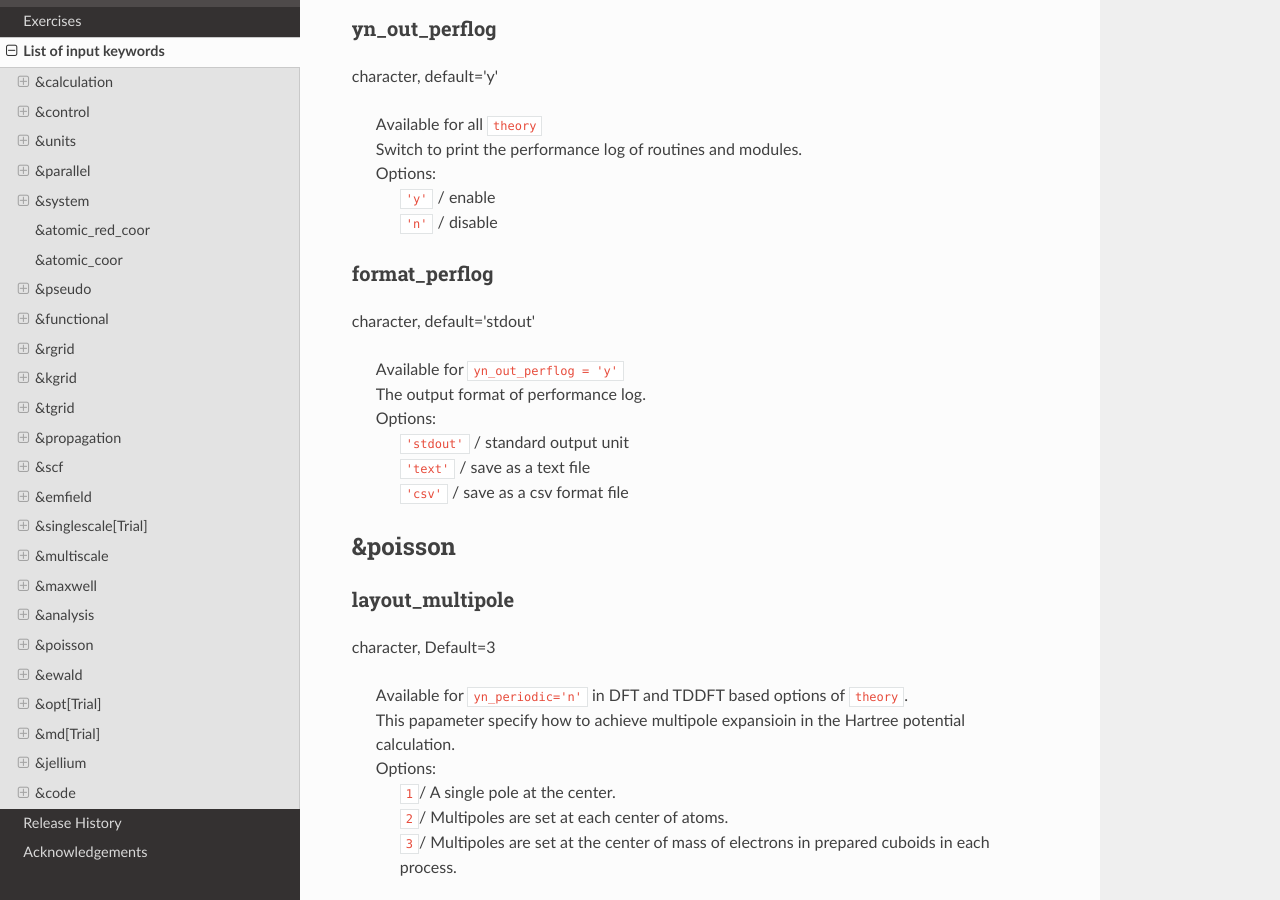
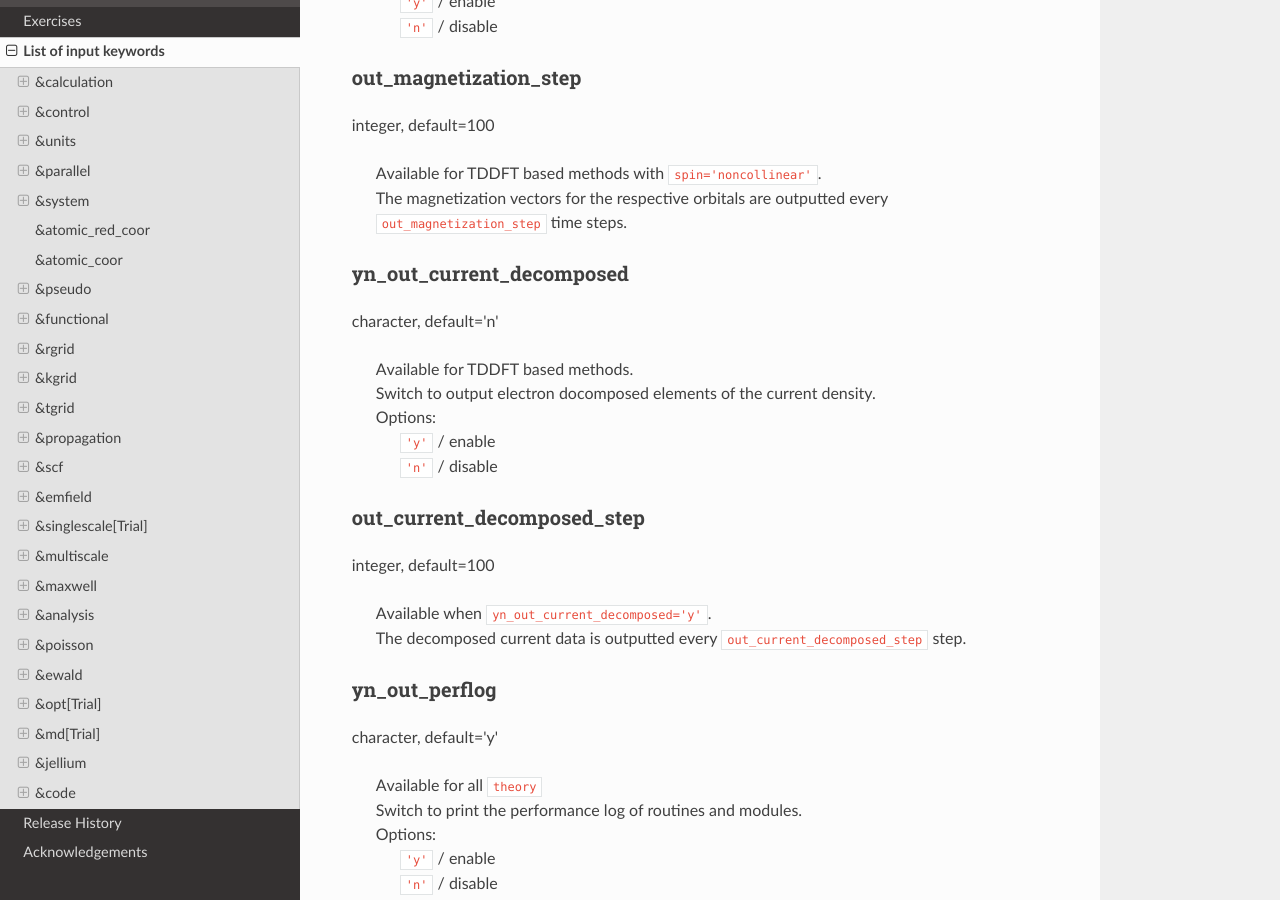
Before and after one commit to SALMON-TDDFT/SALMON-DOCS, a Sphinx documentation site: the page built from source/input_keyword_list.rst, in a window 1280 px wide and 900 px high, scrolled down 51767 px. Built offline with Sphinx 7.4.7 and the Read the Docs theme 2.0.0, drawn with Linux system fonts in a browser that asks for light colours; formulas are drawn with MathJax 3; some of the changed text lies outside the part shown.

Commit message:
Update input_keyword_list.rst

```diff
--- a/source/input_keyword_list.rst
+++ b/source/input_keyword_list.rst
@@ -2224,6 +2224,19 @@
    | Available for TDDFT based options of ``theory``.
    | Resuts of the projection analysis will be outputted everty ``out_projection_step`` step during the time-propagation.
 
+.. _yn_out_intraband_current:
+
+yn_out_intraband_current
+^^^^^^^^^^^^^^^^^^^^^^^^
+
+character, default='n'
+
+   | Available when ``projection_option`` is specified.
+   | Switch for output of the intra-band current density [T. Otobe, Phys. Rev. B 94, 235152 (2016).].
+   | Options:
+   |   ``'y'`` / enable
+   |   ``'n'`` / disable
+
 .. _nenergy:
 
 nenergy
@@ -2648,6 +2661,28 @@
    | Available for TDDFT based methods with ``spin='noncollinear'``.
    | The magnetization vectors for the respective orbitals are outputted every ``out_magnetization_step`` time steps.
 
+.. _yn_out_current_decomposed:
+
+yn_out_current_decomposed
+^^^^^^^^^^^^^^^^^^^^^^^^^
+
+character, default='n'
+
+   | Available for TDDFT based methods.
+   | Switch to output electron docomposed elements of the current density.
+   | Options:
+   |   ``'y'`` / enable
+   |   ``'n'`` / disable
+
+.. _out_current_decomposed_step:
+
+out_current_decomposed_step
+^^^^^^^^^^^^^^^^^^^^^^^^^^^
+
+integer, default=100
+
+   | Available when ``yn_out_current_decomposed='y'``.
+   | The decomposed current data is outputted every ``out_current_decomposed_step`` step.
 
 .. _yn_out_perflog:
 
```
